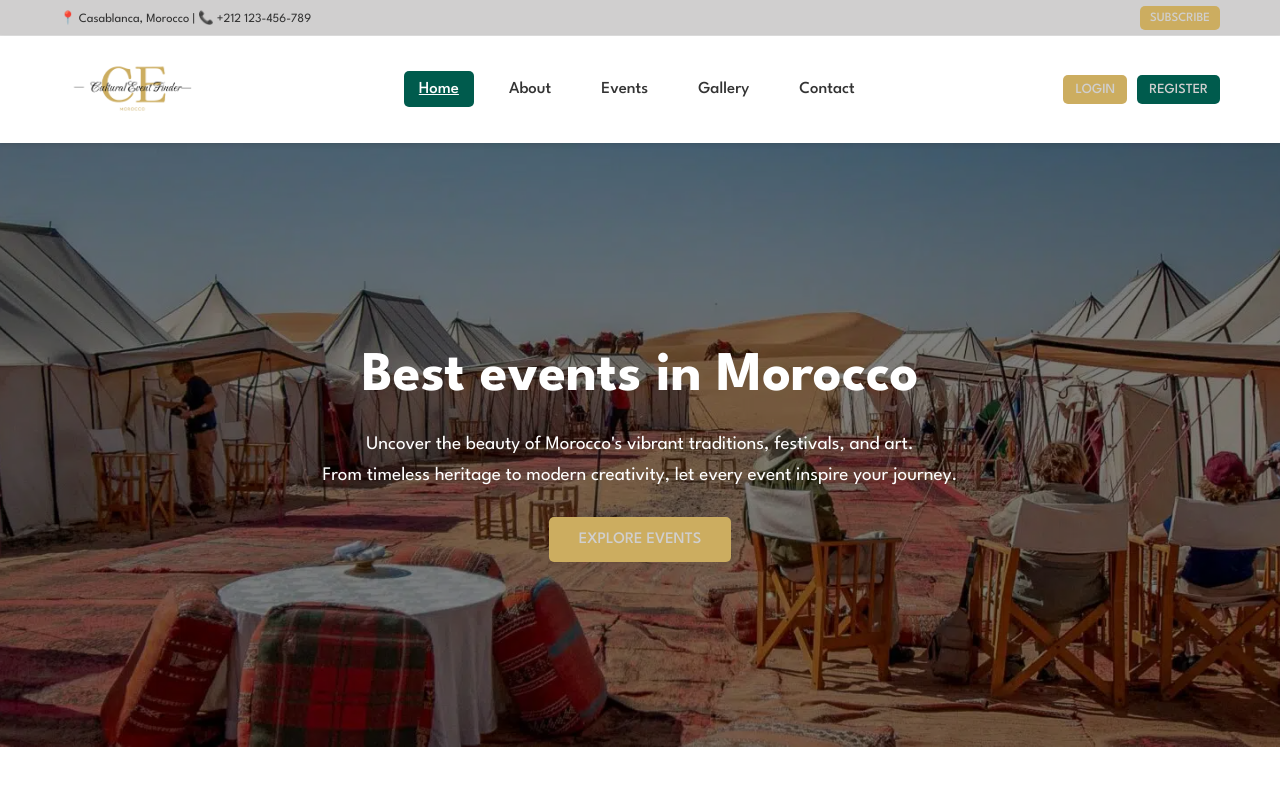
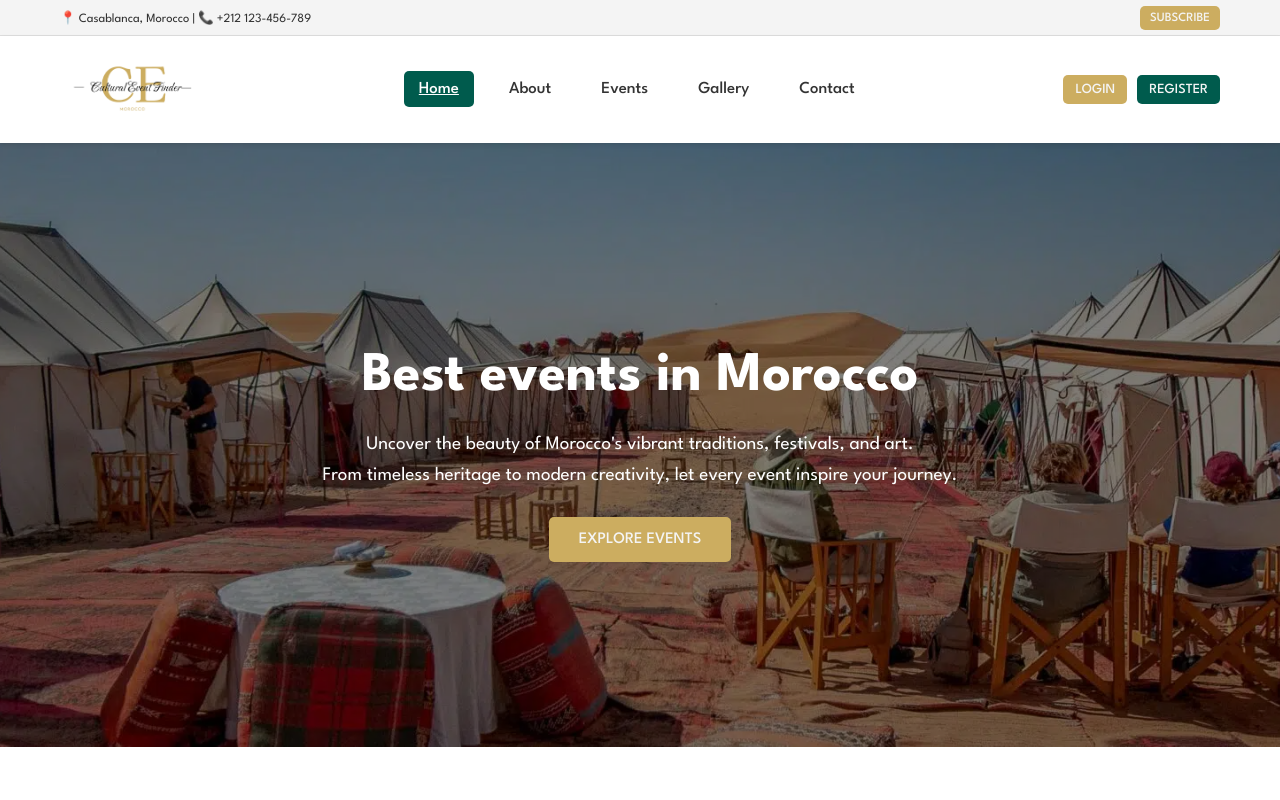
Before and after one commit to mdzoubir/Cultural-Event-Finder, a plain HTML site: page index.html in a window 1280 px wide. Shown: the top 800 px of the page. Drawn offline with Linux system fonts and the light colour scheme.

Commit message:
resolve with color problem

```diff
--- a/assets/css/style.css
+++ b/assets/css/style.css
@@ -7,7 +7,7 @@
     --font-family-league: 'League Spartan';
     --primary-color: #CCAD60;
     --secondary-color: #005b4d;
-    --white-color: #d0cfcf;
+    --white-color: #f4f4f4;
     --text-dark: #333;
 }
 
```
